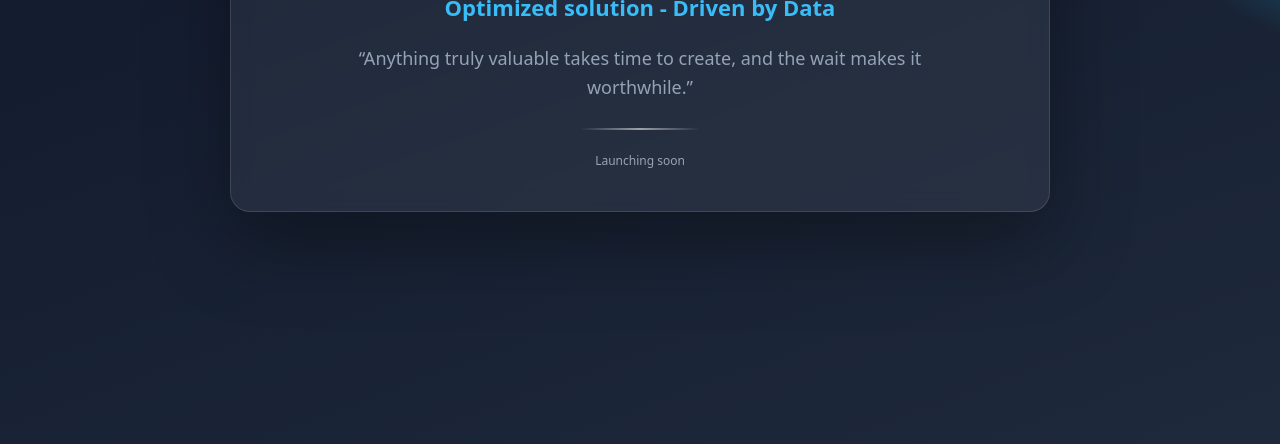
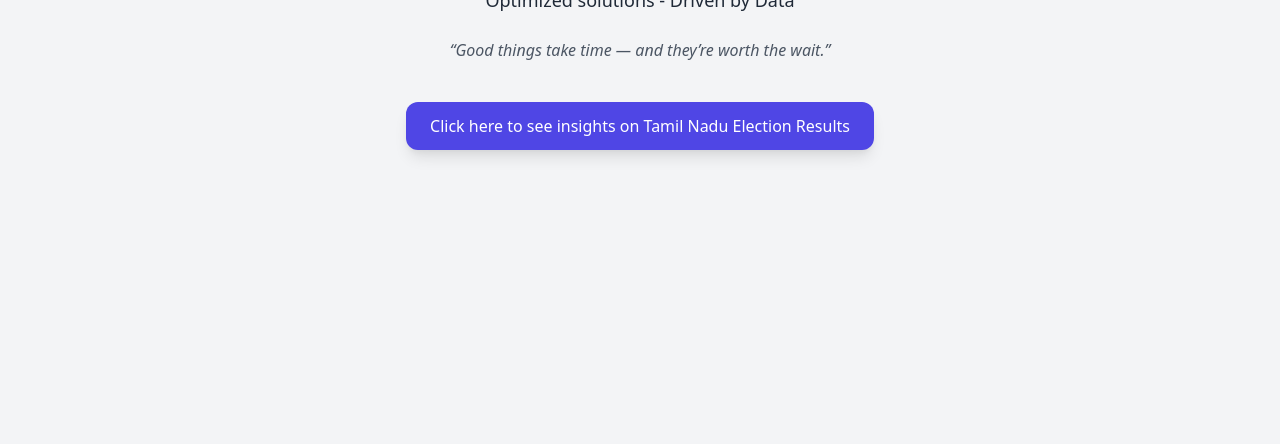
Before and after one commit to hawkviewstats/hawkviewweb, a plain HTML site: page index.html in a window 1280 px wide. Shown: the part 356-800 px from the top of the page. Drawn offline with nearby package versions, Linux system fonts and the light colour scheme.

Commit message:
added button and grpahs.html

```diff
--- a/index.html
+++ b/index.html
@@ -10,83 +10,24 @@
   gtag('config', 'G-41ZHCPR3LV');
 </script>
 <head>
-  <meta charset="utf-8" />
-  <meta name="viewport" content="width=device-width, initial-scale=1" />
-  <title>Hawkview solution</title>
-  <style>
-    :root {
-      --bg1: #0f172a;  /* slate-900 */
-      --bg2: #1e293b;  /* slate-800 */
-      --card: rgba(255,255,255,0.06);
-      --text: #e5e7eb; /* slate-200 */
-      --accent: #38bdf8; /* sky-400 */
-      --muted: #94a3b8; /* slate-400 */
-    }
-    * { box-sizing: border-box; }
-    html, body { height: 100%; }
-    body {
-      margin: 0;
-      font-family: system-ui, -apple-system, Segoe UI, Roboto, Helvetica, Arial, "Apple Color Emoji", "Segoe UI Emoji";
-      color: var(--text);
-      background: radial-gradient(80rem 80rem at 10% -10%, #0ea5e9 0%, transparent 30%),
-                  radial-gradient(60rem 60rem at 110% 10%, #22d3ee 0%, transparent 35%),
-                  linear-gradient(160deg, var(--bg1), var(--bg2));
-      display: grid;
-      place-items: center;
-      padding: 24px;
-    }
-    .card {
-      width: 100%;
-      max-width: 820px;
-      background: var(--card);
-      backdrop-filter: blur(10px);
-      border: 1px solid rgba(255,255,255,0.12);
-      border-radius: 20px;
-      padding: 42px 32px;
-      box-shadow: 0 30px 80px rgba(0,0,0,0.35);
-      text-align: center;
-    }
-    h1 {
-      margin: 0 0 8px;
-      font-size: clamp(28px, 5vw, 48px);
-      letter-spacing: 0.5px;
-    }
-    .tagline {
-      margin: 0 0 22px;
-      font-size: clamp(16px, 2.5vw, 22px);
-      color: var(--accent);
-      font-weight: 600;
-    }
-    .quote {
-      margin: 0 auto 8px;
-      max-width: 60ch;
-      font-size: clamp(15px, 2.2vw, 18px);
-      color: var(--muted);
-      line-height: 1.6;
-    }
-    .divider {
-      margin: 26px auto 0;
-      width: 120px;
-      height: 2px;
-      background: linear-gradient(90deg, transparent, rgba(255,255,255,0.55), transparent);
-    }
-    footer {
-      margin-top: 22px;
-      font-size: 12px;
-      color: #a8b0bf;
-      opacity: 0.9;
-    }
-  </style>
+  <meta charset="UTF-8">
+  <meta name="viewport" content="width=device-width, initial-scale=1.0">
+  <title>Hawkview Solutions</title>
+  <link href="https://cdn.jsdelivr.net/npm/tailwindcss@2.2.19/dist/tailwind.min.css" rel="stylesheet">
 </head>
-<body>
-  <main class="card" role="main" aria-label="Coming soon">
-    <h1>Hawkview solution</h1>
-    <p class="tagline">Optimized solution - Driven by Data</p>
+<body class="bg-gray-100 text-gray-800">
+  <div class="min-h-screen flex flex-col items-center justify-center p-6">
+    <h1 class="text-4xl font-bold mb-2">Hawkview Solutions</h1>
+    <p class="text-lg mb-6">Optimized solutions - Driven by Data</p>
+    <blockquote class="italic text-gray-600 mb-10">
+      “Good things take time — and they’re worth the wait.”
+    </blockquote>
 
-    <p class="quote">“Anything truly valuable takes time to create, and the wait makes it worthwhile.”</p>
-    <div class="divider" aria-hidden="true"></div>
-
-    <footer>Launching soon</footer>
-  </main>
+    <!-- Button to Election Insights -->
+    <a href="tn-election.html"
+       class="px-6 py-3 bg-indigo-600 text-white rounded-xl shadow-lg hover:bg-indigo-700 transition">
+       Click here to see insights on Tamil Nadu Election Results
+    </a>
+  </div>
 </body>
 </html>
```
